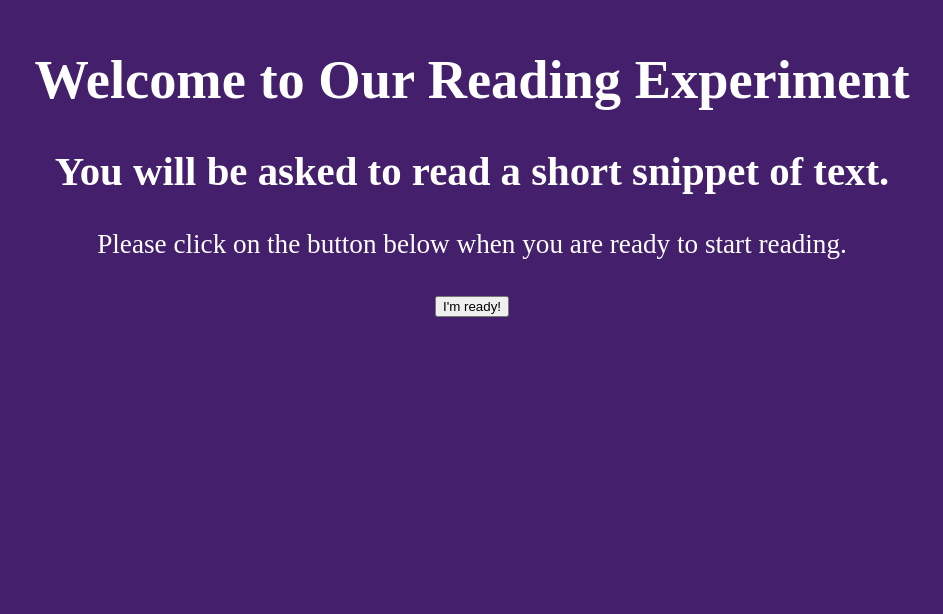
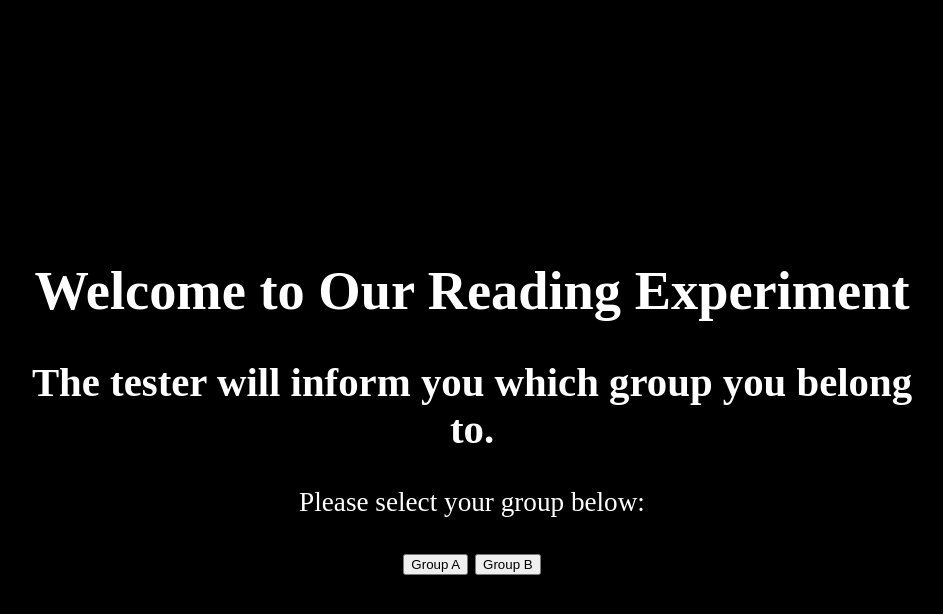
Before and after one commit to anafvana/AnimatedBackgroundsTest, a plain HTML site: page index.html in a window 1280 px wide. Shown: the whole page, without its empty margins (168-1111 px from the left). Drawn offline with Linux system fonts and the light colour scheme.

Commit message:
Updated background, created introduction page, added buttons

```diff
--- a/css/stylesheet.css
+++ b/css/stylesheet.css
@@ -7,22 +7,24 @@ body{
     position: absolute;
     height: 100%;
     width: 100%;
-    background-image: url("../media/background.gif");
+    background-image: url("../media/rainbow.gif");
     background-repeat: repeat;
+    display: flex;
 }
 
 #still_bg{
     position: absolute;
     height: 100%;
     width: 100%;
-    background-color: #441f6b;
+    background-color: black;
+    display: flex;
 }
 
 .container{
     font-size: 1.7em;
     color: white;
     text-align: justify;
-    margin: 0 10vw;
+    margin: auto 10vw;
     padding: 1% 5%;
 }
 
--- a/index.html
+++ b/index.html
@@ -12,9 +12,10 @@
     <div id="still_bg">
         <div class="container main_page">
             <h1>Welcome to Our Reading Experiment</h1>
-            <h2>You will be asked to read a short snippet of text.</h2>
-            <p>Please click on the button below when you are ready to start reading.</p>
-            <button>I'm ready!</button>
+            <h2>The tester will inform you which group you belong to.</h2>
+            <p>Please select your group below:</p>
+            <button>Group A</button>
+            <button>Group B</button>
         </div>
     </div>
 </body>
```
Also changed, not shown: html/main.html (added, +22 -0 lines), 1 other file.
